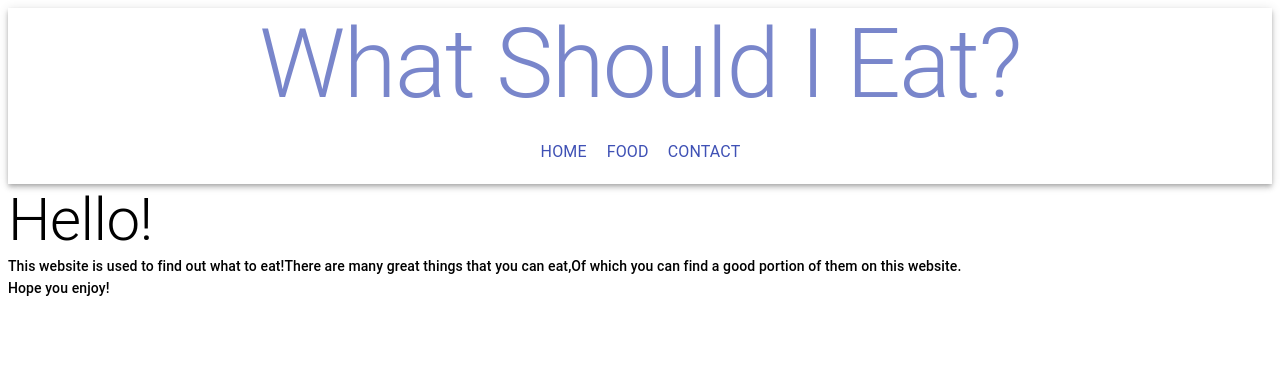
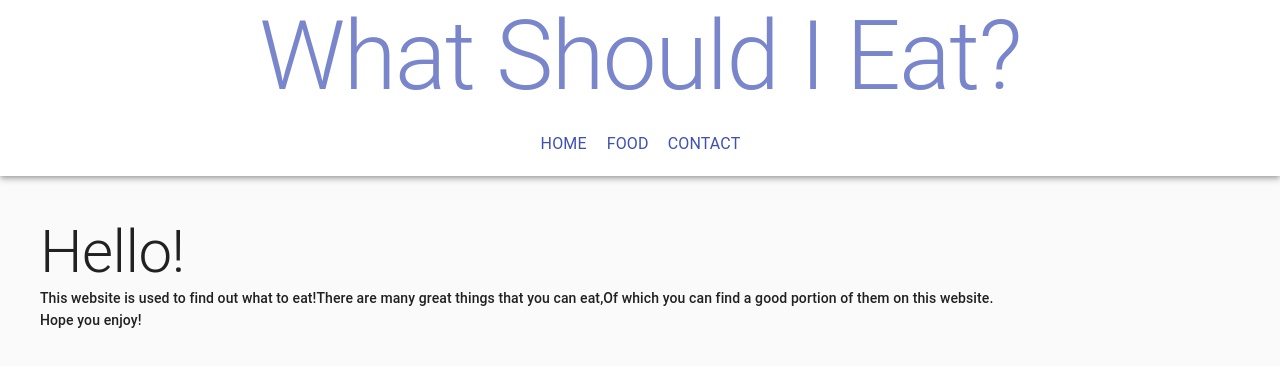
Before and after one commit to SBNovaScript/what-to-eat, a React (Create React App) app: page / in a window 1280 px wide. Shown: the top 366 px of the page. Built offline with nearby package versions, Linux system fonts and the light colour scheme.

Commit message:
Created a PageWrapper, for applying styles over many components.

```diff
--- a/src/App.js
+++ b/src/App.js
@@ -1,21 +1,21 @@
-import React from 'react';
+import React, {Fragment} from 'react';
 import {HashRouter, Route} from "react-router-dom";
 import Home from "./screens/home";
-import Food from "./screens/Food";
+import Food from "./screens/food";
 import Contact from "./screens/contact";
 import Header from "./components/Header";
+import {CssBaseline} from "@material-ui/core";
 
 const App = () => {
   return (
       <HashRouter>
-        <div>
+        <CssBaseline/>
             <Header/>
-            <div  className="content">
+            <Fragment>
                 <Route exact path={'/'} component={Home}/>
                 <Route path={'/food'} component={Food}/>
                 <Route path={'/contact'} component={Contact}/>
-            </div>
-        </div>
+            </Fragment>
       </HashRouter>
   );
 };
--- a/src/components/Header/index.js
+++ b/src/components/Header/index.js
@@ -18,7 +18,7 @@ const useStyles = makeStyles(theme => ({
     }
 }));
 
-const Header = () => {
+const Header = styles => {
     const classes = useStyles();
 
     const HeaderMenu = () => (
--- /dev/null
+++ b/src/components/PageWrapper/index.js
@@ -0,0 +1,20 @@
+import React from "react";
+import {makeStyles} from "@material-ui/core/styles";
+
+const useStyles = makeStyles(theme => ({
+    root: {
+        margin: theme.spacing(5)
+    }
+}));
+
+export const PageWrapper = ({children}) => {
+    const classes = useStyles();
+
+    return (
+        <div className={classes.root}>
+            {children}
+        </div>
+    );
+};
+
+export default PageWrapper;
--- a/src/screens/contact/index.js
+++ b/src/screens/contact/index.js
@@ -1,15 +1,16 @@
 import React, {Fragment} from "react";
 import Typography from "@material-ui/core/Typography";
+import PageWrapper from "../../components/PageWrapper";
 
 const Contact = () => (
-    <Fragment>
+    <PageWrapper>
         <Typography variant={'h2'}>
             {'Have any questions about the food choices?'}
         </Typography>
         <Typography variant={'subtitle2'}>
             {'Please contact me!'}
         </Typography>
-    </Fragment>
+    </PageWrapper>
 );
 
 export default Contact;
--- a/src/screens/Food/index.js
+++ b/src/screens/food/index.js
@@ -6,6 +6,7 @@ import SpaghettiImage from "../../images/food/spagetti.jpg"
 import LettuceImage from "../../images/food/lettuce.jpg"
 import {makeStyles} from "@material-ui/core/styles";
 import Grid from "@material-ui/core/Grid";
+import PageWrapper from "../../components/PageWrapper";
 
 const useStyles = makeStyles(theme => ({
     grid: {
@@ -23,7 +24,7 @@ const Food = () => {
         'of crunchiness yet softness anywhere else.';
 
     return (
-        <Fragment>
+        <PageWrapper>
             <Typography variant={'h2'} gutterBottom>
                 {'Here is a list of good foods!'}
             </Typography>
@@ -40,7 +41,7 @@ const Food = () => {
                     </Grid>
                 </Grid>
             </Grid>
-        </Fragment>
+        </PageWrapper>
     );
 }
 
--- a/src/screens/home/index.js
+++ b/src/screens/home/index.js
@@ -1,8 +1,9 @@
 import React, {Fragment} from "react";
 import Typography from "@material-ui/core/Typography";
+import PageWrapper from "../../components/PageWrapper";
 
 const Home = () => (
-    <Fragment>
+    <PageWrapper>
         <Typography variant={'h2'}>
             {'Hello!'}
         </Typography>
@@ -14,7 +15,7 @@ const Home = () => (
         <Typography variant={'subtitle2'}>
             {'Hope you enjoy!'}
         </Typography>
-    </Fragment>
+    </PageWrapper>
 );
 
 export default Home;
```
